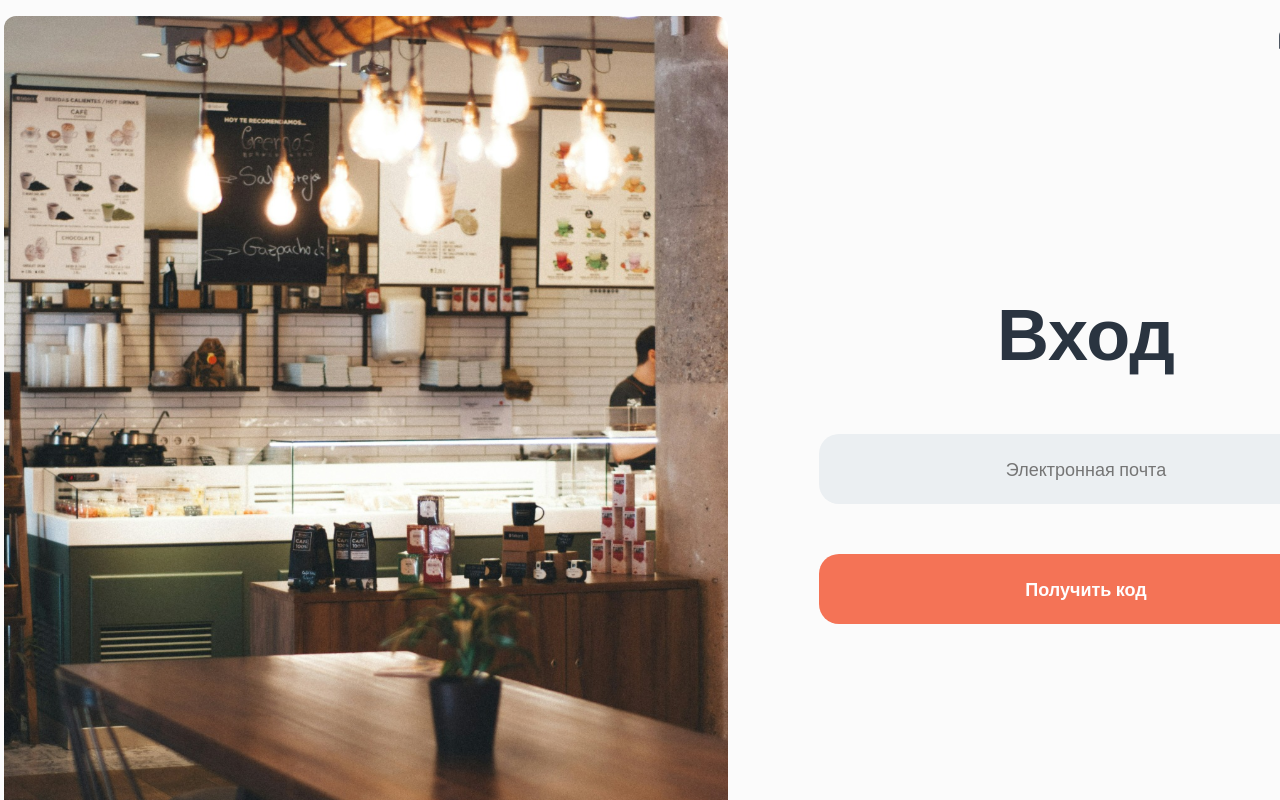
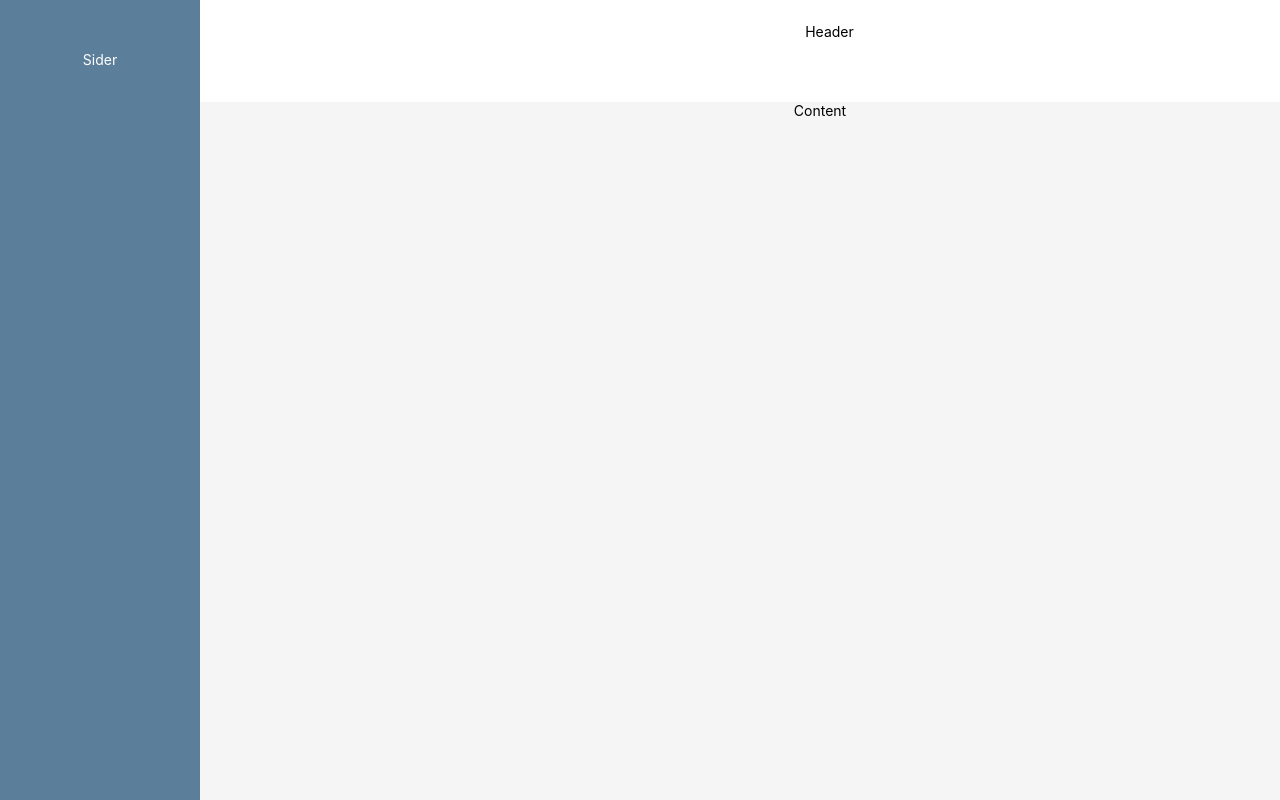
Before and after one commit to Dastan0307/neocafe, a React (Vite) app: page / in a window 1280 px wide. Shown: the top 800 px of the page. Built offline with nearby package versions, Linux system fonts and the light colour scheme.

Commit message:
Initialized layout

```diff
--- a/src/App.jsx
+++ b/src/App.jsx
@@ -1,13 +1,16 @@
 import { ToastContainer } from 'react-toastify'
 import MainRoutes from './router/MainRoutes'
+// import { LayoutComponent } from '@screens/layout/LayoutComponent'
+import LayoutComponent from '@screens/layout/LayoutComponent'
 import 'react-toastify/dist/ReactToastify.css'
 import './App.css'
 
 function App() {
   return (
     <>
-      <MainRoutes />
-      <ToastContainer />
+      {/* <MainRoutes />
+      <ToastContainer /> */}
+      <LayoutComponent />
     </>
   )
 }
--- /dev/null
+++ b/src/components/Content/Content.jsx
@@ -0,0 +1,8 @@
+import { Layout } from 'antd'
+import styles from './content.module.scss'
+
+const Content = () => {
+  return <Layout.Content className={styles.content}>Content</Layout.Content>
+}
+
+export default Content
--- /dev/null
+++ b/src/components/Content/content.module.scss
@@ -0,0 +1,5 @@
+.content {
+  text-align: 'center';
+  min-height: 120;
+  color: #000000;
+}
--- /dev/null
+++ b/src/components/Header/Header.jsx
@@ -0,0 +1,8 @@
+import { Layout } from 'antd'
+import styles from './header.module.scss'
+
+const Header = () => {
+  return <Layout.Header className={styles.header}>Header</Layout.Header>
+}
+
+export default Header
--- /dev/null
+++ b/src/components/Header/header.module.scss
@@ -0,0 +1,8 @@
+.header {
+  width: 1259px !important;
+  height: 102px;
+  text-align: center;
+  color: #000000;
+  padding: 0;
+  background-color: rgba(255, 255, 255, 1);
+}
--- /dev/null
+++ b/src/components/Sider/Sider.jsx
@@ -0,0 +1,8 @@
+import { Layout } from 'antd'
+import styles from './sider.module.scss'
+
+const Sider = () => {
+  return <Layout.Sider className={styles.sider}>Sider</Layout.Sider>
+}
+
+export default Sider
--- /dev/null
+++ b/src/components/Sider/sider.module.scss
@@ -0,0 +1,8 @@
+.sider {
+  width: 221px;
+  height: 1024px;
+  text-align: center;
+  line-height: 120px;
+  color: #fff;
+  background-color: rgba(91, 126, 154, 1) !important;
+}
--- /dev/null
+++ b/src/screens/layout/LayoutComponent.jsx
@@ -0,0 +1,19 @@
+import { Layout } from 'antd'
+import Header from '@components/Header/Header'
+import Content from '@components/Content/Content'
+import Sider from '@components/Sider/Sider'
+import styles from './layout.module.scss'
+
+const LayoutComponent = () => {
+  return (
+    <Layout className={styles.layout}>
+      <Sider />
+      <Layout>
+        <Header />
+        <Content />
+      </Layout>
+    </Layout>
+  )
+}
+
+export default LayoutComponent
--- /dev/null
+++ b/src/screens/layout/layout.module.scss
@@ -0,0 +1,5 @@
+.layout {
+  width: 1440px;
+  height: 1024px;
+  background-color: rgba(235, 239, 242, 1);
+}
```
